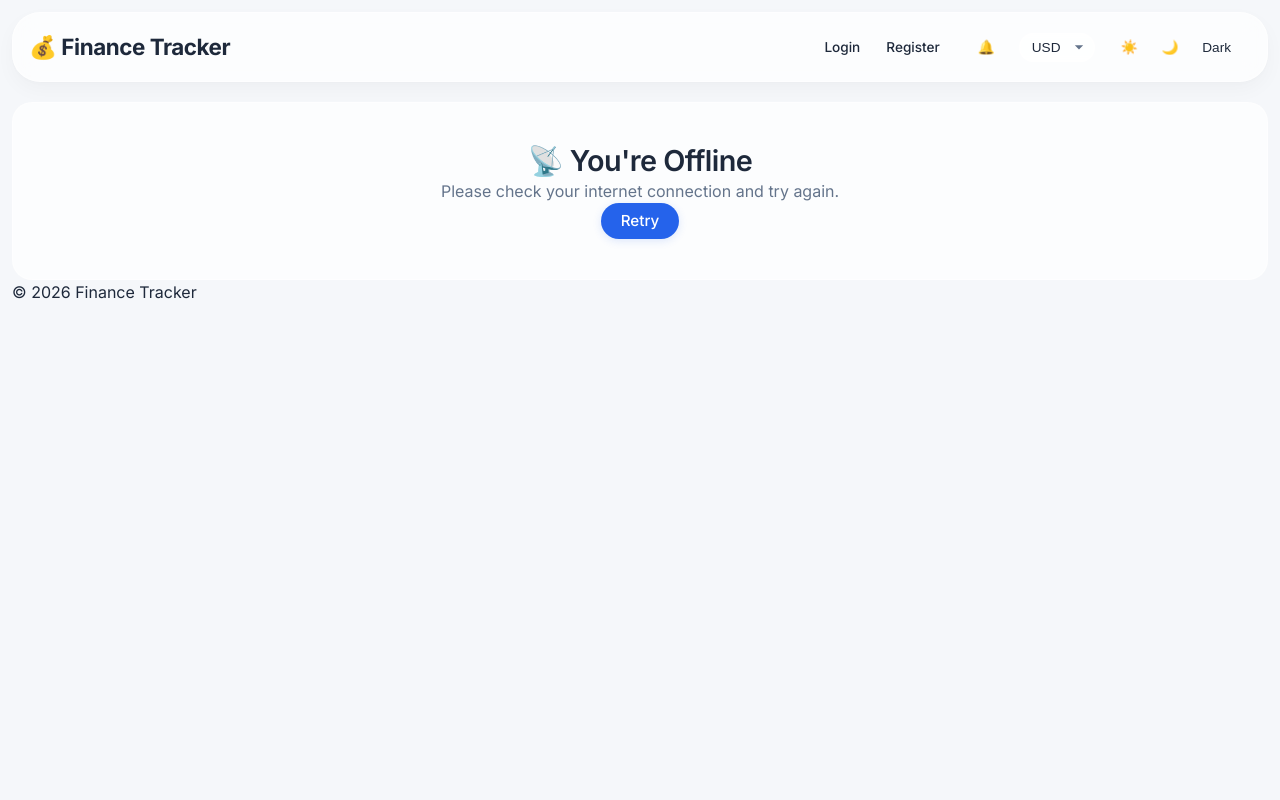
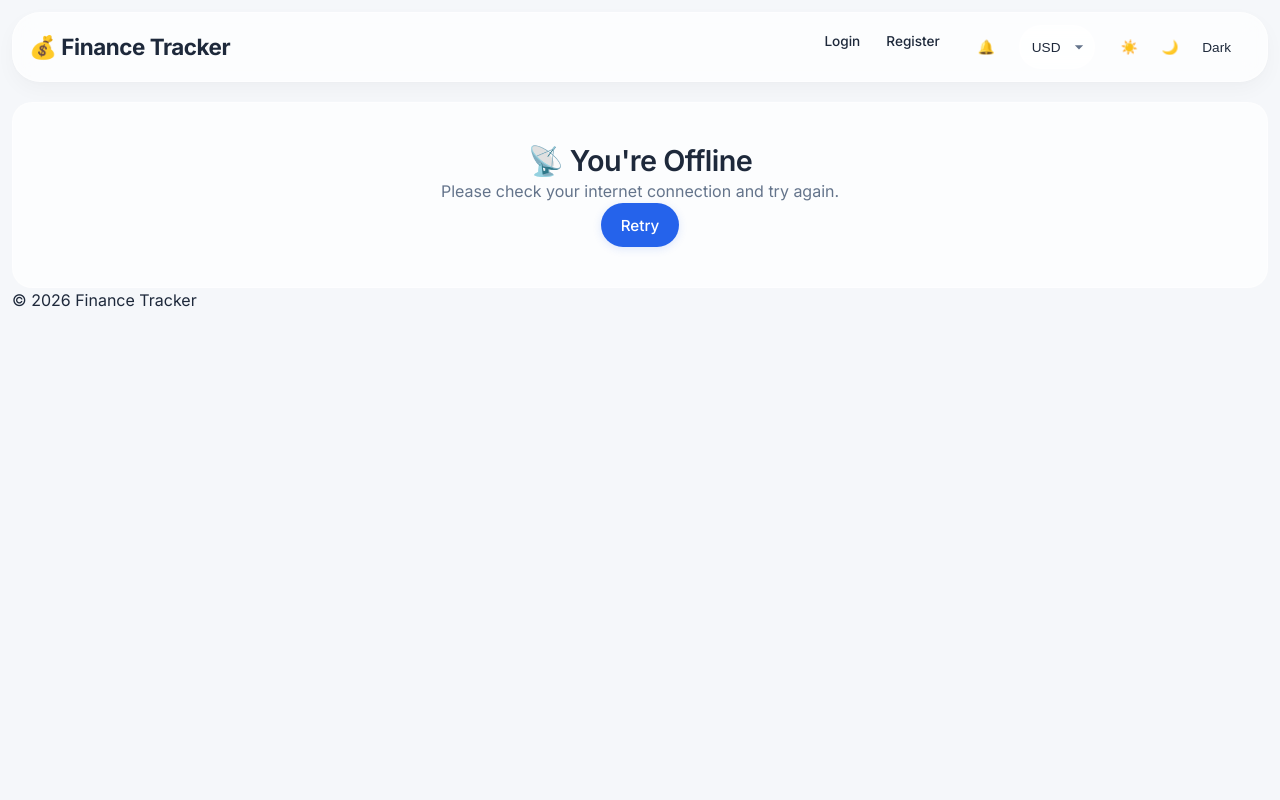
Before and after one commit to Mystic-Chamola/finance_tracker, a Django app: page /offline/ in a window 1280 px wide. Run offline with Django 5.2, Linux system fonts and the light colour scheme; data comes from the database, SQL or seed files in the repository.

Commit message:
Improved mobile experience

```diff
--- a/static/css/style.css
+++ b/static/css/style.css
@@ -1059,3 +1059,76 @@ textarea:focus {
         backdrop-filter: none;
     }
 }
+/* ===== MOBILE JANK FIXES ===== */
+
+/* Prevent body scroll when menus are open (optional) */
+body.menu-open {
+    overflow: hidden;
+}
+
+/* Ensure all scrollable containers have momentum scrolling */
+.content-card,
+.income-list,
+.bills-list,
+.recurring-list,
+.goals-list,
+.expense-section,
+.analytics-section,
+.chart-container,
+.notification-dropdown,
+.nav-menu {
+    -webkit-overflow-scrolling: touch;
+    overflow-y: auto;
+}
+
+/* Increase tap target sizes for interactive elements */
+.btn,
+.icon-btn,
+.nav-menu a,
+.nav-menu button,
+.currency-selector select,
+.notification-bell,
+.theme-toggle {
+    min-height: 44px;      /* Apple recommended minimum */
+    min-width: 44px;
+}
+
+/* Exception for icon buttons inside tables (keep compact) */
+.actions-cell .icon-btn {
+    min-height: 36px;
+    min-width: 36px;
+}
+
+/* Fix any remaining horizontal overflow */
+html, body {
+    overflow-x: hidden;
+    width: 100%;
+    position: relative;
+}
+
+/* Ensure images and media don't cause overflow */
+img, video, canvas, svg {
+    max-width: 100%;
+    height: auto;
+}
+
+/* Make form inputs easier to tap */
+input, select, textarea {
+    font-size: 16px;        /* Prevents iOS zoom on focus */
+    padding: 12px 14px;
+}
+
+/* Prevent fixed navbar from shifting when keyboard opens */
+@media (max-width: 768px) {
+    .navbar {
+        position: sticky;
+    }
+    body {
+        padding-top: 0;
+    }
+}
+
+/* Smooth scrolling for the whole page */
+html {
+    scroll-behavior: smooth;
+}
--- a/templates/base.html
+++ b/templates/base.html
@@ -3,8 +3,8 @@
 <!DOCTYPE html>
 <html lang="en">
 <head>
+    <meta name="viewport" content="width=device-width, initial-scale=1.0, maximum-scale=1.0, user-scalable=yes, viewport-fit=cover">
     <meta charset="UTF-8">
-    <meta name="viewport" content="width=device-width, initial-scale=1.0, viewport-fit=cover">
     <title>Finance Tracker</title>
     <link rel="preconnect" href="https://fonts.googleapis.com">
     <link rel="preconnect" href="https://fonts.gstatic.com" crossorigin>
@@ -172,5 +172,16 @@
         }
     </script>
     {% block extra_js %}{% endblock %}
+    <script>
+    // Prevent body scroll when mobile menu is open
+    const hamburger = document.getElementById('hamburger');
+    const navMenu = document.getElementById('nav-menu');
+    if (hamburger && navMenu) {
+        hamburger.addEventListener('click', function() {
+            navMenu.classList.toggle('active');
+            document.body.classList.toggle('menu-open');
+        });
+    }
+</script>
 </body>
 </html>
```
